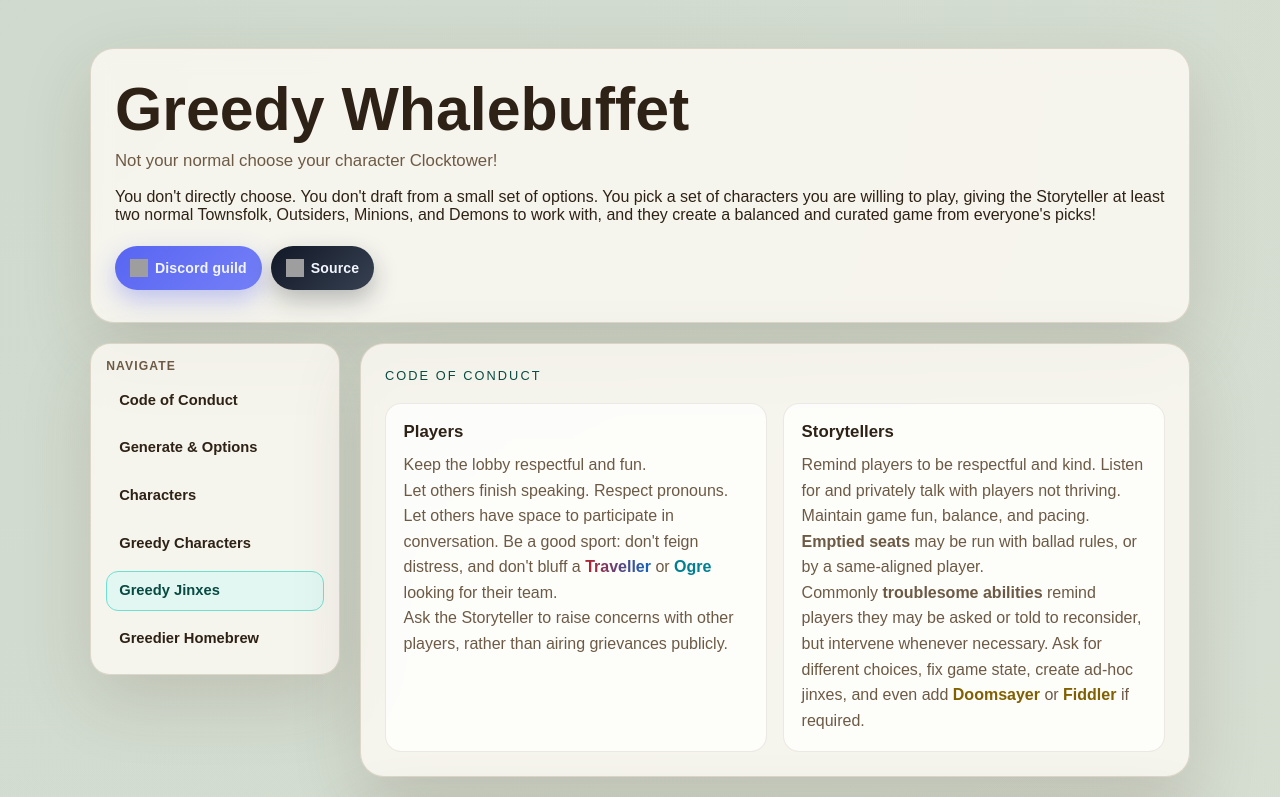
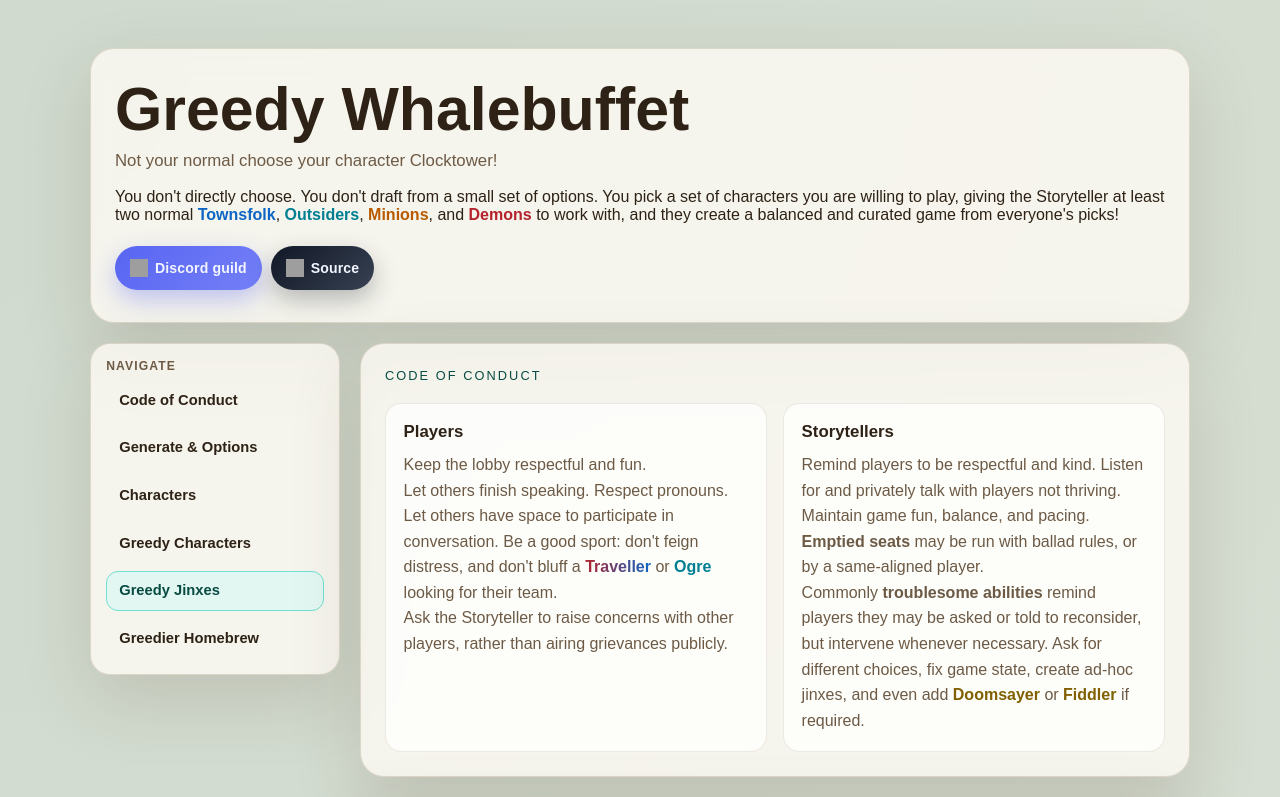
Before and after one commit to esainane/greedywhalebuffet, a React (Vite) app: page / in a window 1280 px wide. Shown: the top 797 px of the page. Built offline with nearby package versions, Linux system fonts and the light colour scheme; grey boxes are pictures that could not be loaded.

Commit message:
PageHeading: Use RichText for highlighting

```diff
--- a/src/react/features/page-heading/PageHeading.tsx
+++ b/src/react/features/page-heading/PageHeading.tsx
@@ -1,14 +1,27 @@
-import React from 'react';
+import React, { useMemo } from 'react';
+import { useCatalog } from '../../context/selectors.js';
+import { RichText } from '../../shared/richText';
+import { RichCharacterReference } from '../../../types';
 
 export function PageHeading(): React.JSX.Element {
+	const catalog = useCatalog();
+	const characters = useMemo<readonly RichCharacterReference[]>(
+		() => catalog?.textNameTeams ?? [],
+		[catalog],
+	);
+
 	return (
 		<section className="panel hero">
 			<h1>Greedy Whalebuffet</h1>
 			<p className="lede">
 				Not your normal choose your character Clocktower!
 			</p>
-			<p>You don&apos;t directly choose. You don&apos;t draft from a small set of options. You pick a set of characters you are willing to play, giving the Storyteller at least two normal Townsfolk, Outsiders, Minions, and Demons to work with, and they create a balanced and curated game from everyone&apos;s picks!</p>
-			<p />
+			<p>
+				<RichText
+					text="You don&apos;t directly choose. You don&apos;t draft from a small set of options. You pick a set of characters you are willing to play, giving the Storyteller at least two normal Townsfolk, Outsiders, Minions, and Demons to work with, and they create a balanced and curated game from everyone&apos;s picks!"
+					characters={characters}
+				/>
+			</p>
 			<a href="https://discord.gg/Px3wvyGC4w" target="_blank" rel="noopener noreferrer" className="discord-link">
 				<img src="https://cdn.simpleicons.org/discord/ffffff" alt="" aria-hidden="true" />
 				Discord guild
```
